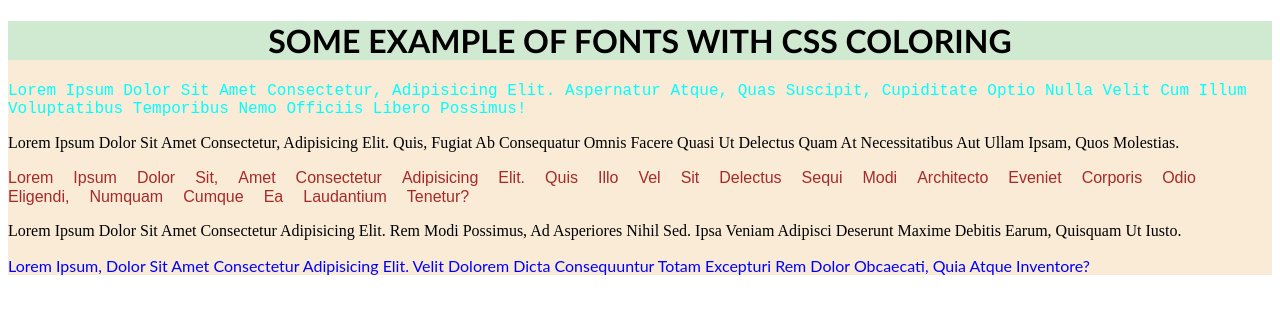
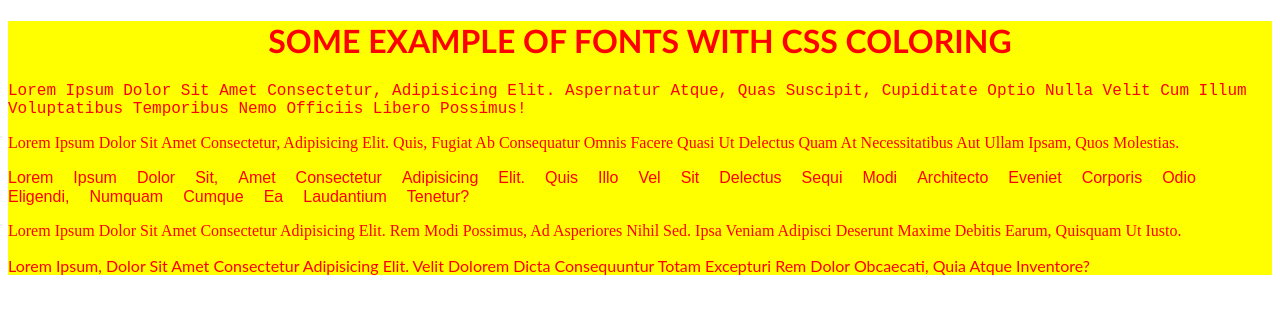
Before and after one commit to kalugbaba/sigma-wb-development, a plain HTML site: page video 20 exercise 2/index.html in a window 1280 px wide. Drawn offline with Linux system fonts and the light colour scheme.

Commit message:
index.html

```diff
--- a/video 20 exercise 2/index.html
+++ b/video 20 exercise 2/index.html
@@ -6,24 +6,24 @@
     <title>exercise 2</title>
 <style>
     div{
-        background-color:antiquewhite;
+        color:red;
+        background-color: yellow;
 text-transform: capitalize;
     }
     .ramu{
-        color: aqua;
+
         font-family:"Reddit Mono", monospace ;
     }
     .kamu
 {
-    color: brown;
+
     font-family: "Noto Color Emoji", sans-serif;
 }
 .jamu{
-    color: blue;
+
     font-family:  "Lato", sans-serif;
 }
 h1{
-    background-color: rgba(15, 224, 179, 0.178);
     font-family: 'Trebuchet MS', 'Lucida Sans Unicode', 'Lucida Grande', 'Lucida Sans', Arial, sans-serif;
     text-transform:uppercase;
 text-align: center;
```
